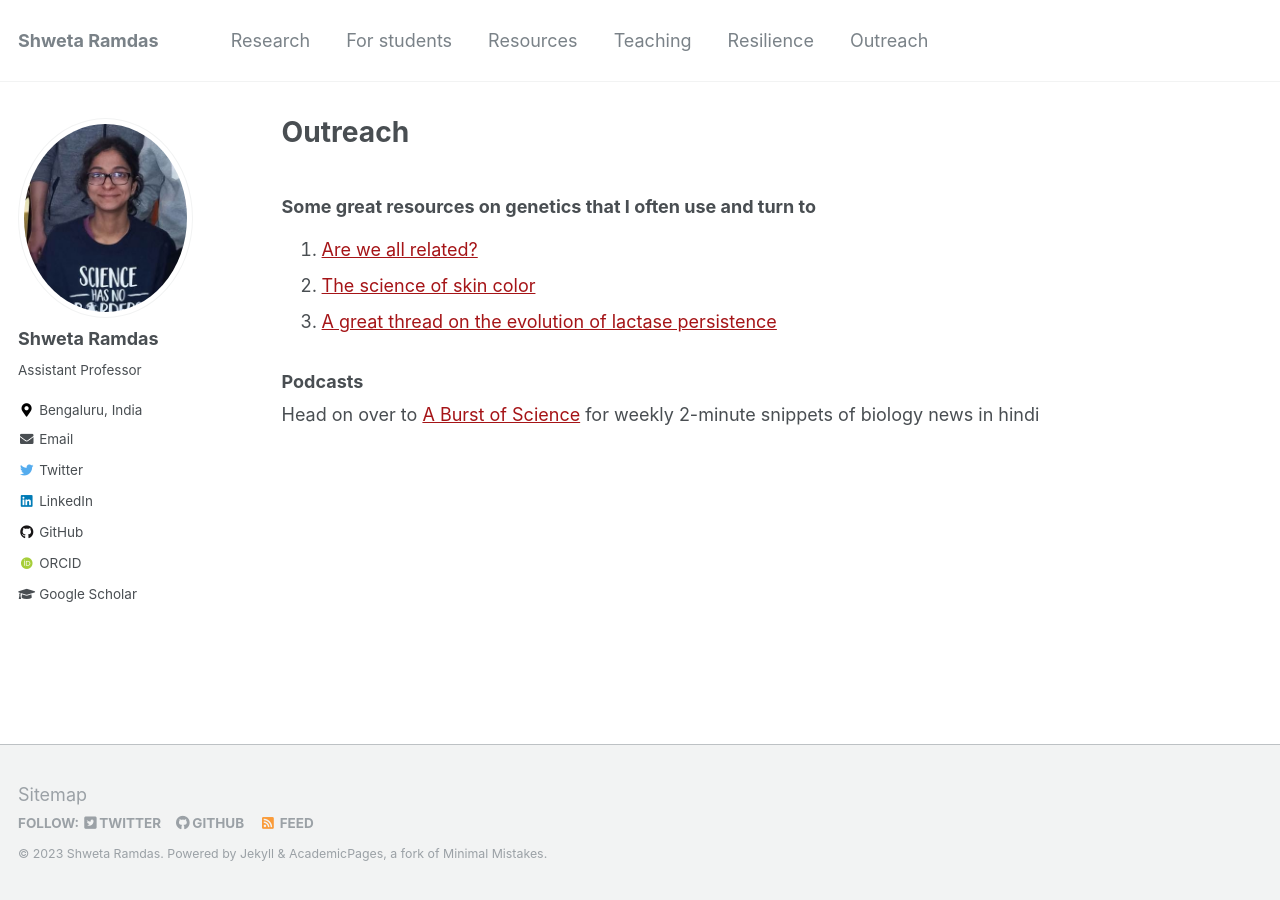
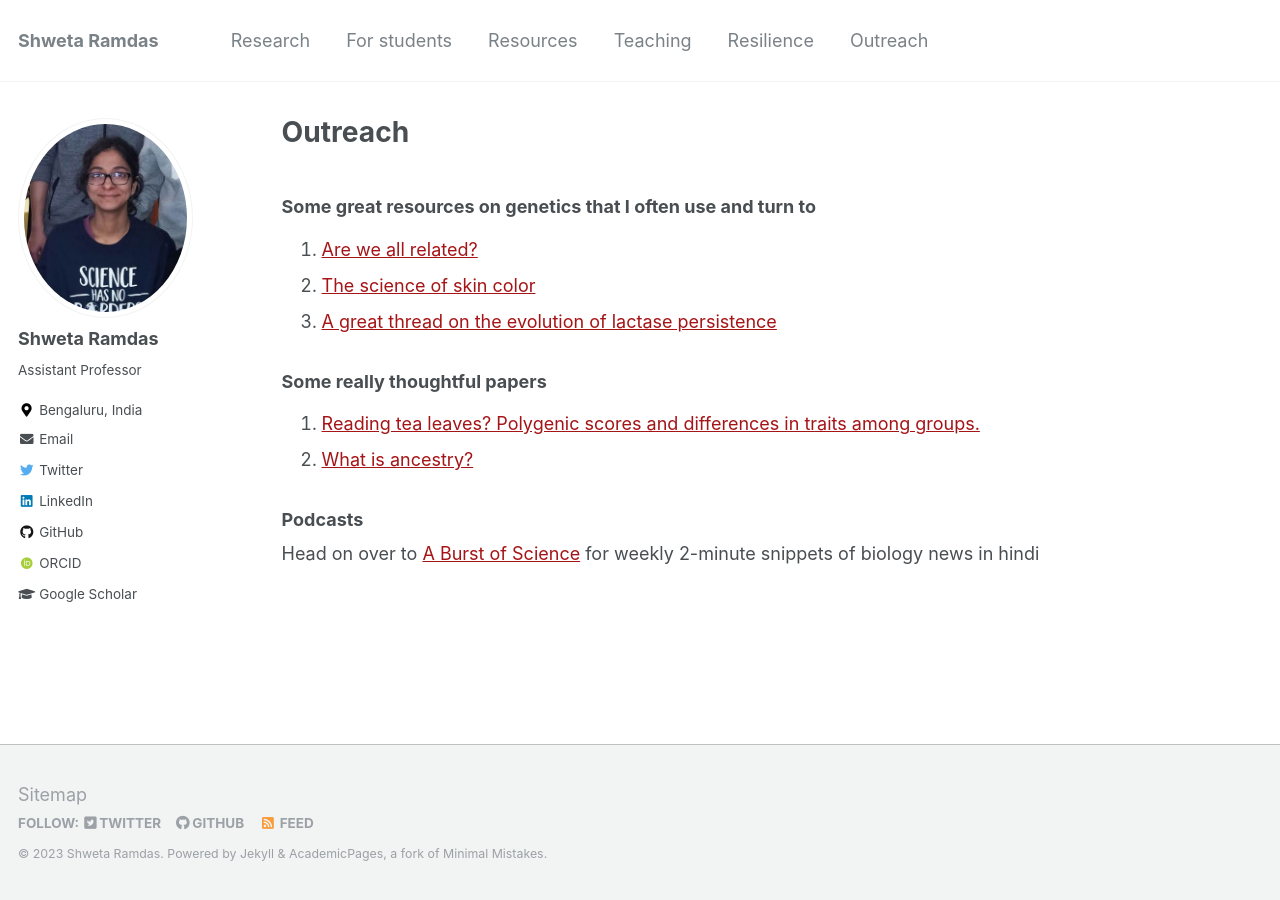
Before and after one commit to shwetaramdas/shwetaramdas.github.io, a Jekyll site: the page built from outreach.md, in a window 1280 px wide. Built offline with Jekyll 4.4.1, drawn with Linux system fonts in a browser that asks for light colours; some web fonts are replaced.

Commit message:
Update outreach.md

```diff
--- a/outreach.md
+++ b/outreach.md
@@ -11,6 +11,9 @@ author_profile: true
 2. [The science of skin color](https://blog.ed.ted.com/2016/03/22/the-science-of-skin-color-in-ted-ed-gifs/)
 3. [A great thread on the evolution of lactase persistence](https://twitter.com/AdamRutherford/status/1552317438829760515)
 
+### Some really thoughtful papers
+1. [Reading tea leaves? Polygenic scores and differences in traits among groups.](https://arxiv.org/pdf/1909.00892.pdf)
+2. [What is ancestry?](https://journals.plos.org/plosgenetics/article?id=10.1371/journal.pgen.1008624)
 
 ### Podcasts
 Head on over to [A Burst of Science](https://www.youtube.com/channel/UCZZ3PZjSt4iiow8nYSghARw) for weekly 2-minute snippets of biology news in hindi
```
